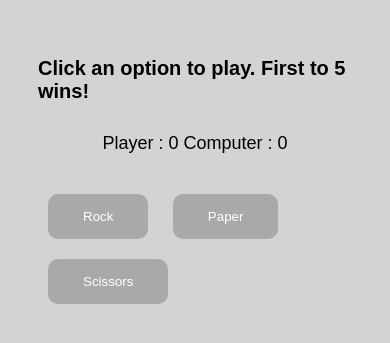
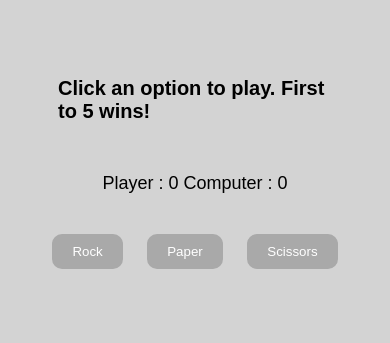
Before and after one commit to ryanayip/Rock-Paper-Scissors, a plain HTML site: page index.html in a window 390 px wide. Shown: the part 267-610 px from the top of the page. Drawn offline with Linux system fonts and the light colour scheme.

Commit message:
Fixed sizing for mobile

```diff
--- a/style.css
+++ b/style.css
@@ -10,7 +10,7 @@ button {
 
     margin: 10px;
     border-radius: 10px;
-    padding: 15px 35px;
+    padding: 10px 20px;
     border-color: darkgrey;
     color: white;
     background-color: darkgray;
@@ -20,6 +20,8 @@ button {
 .results {
 
     margin: 30px;
+    padding: 20px;ß
+    text-align: center;
 
 }
 
```
